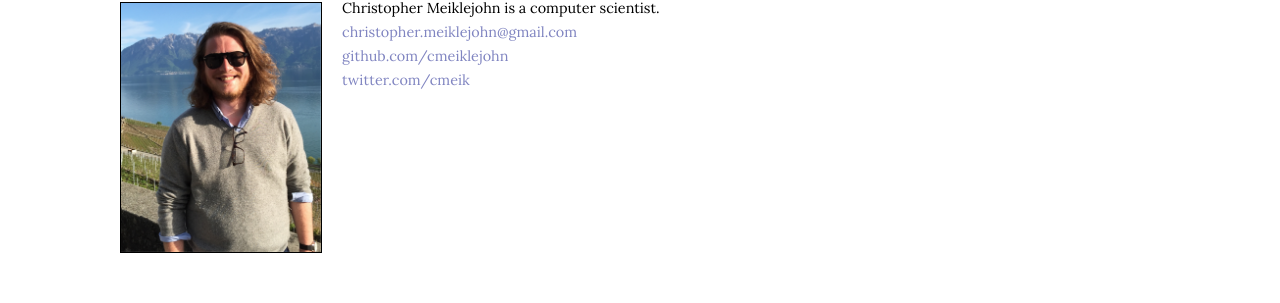
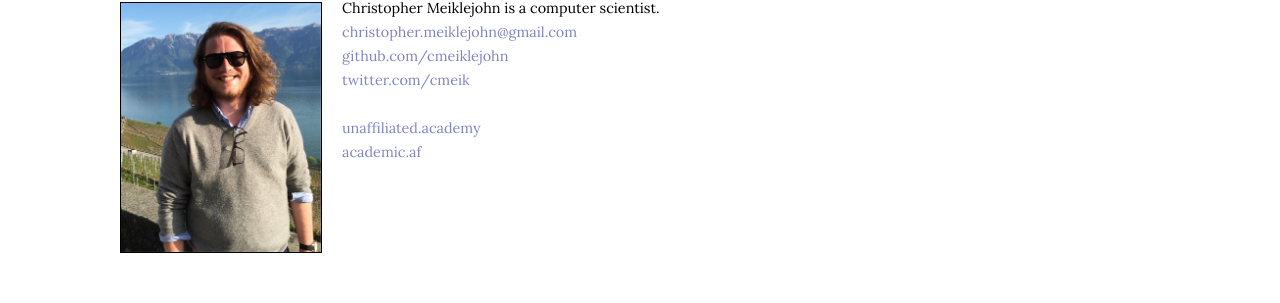
Before and after one commit to cmeiklejohn/cmeiklejohn.github.io, a Jekyll site: the page built from index.html, in a window 1280 px wide. Shown: the part 1958-2261 px from the top of the page. Built offline with Jekyll 4.4.1, drawn with Linux system fonts in a browser that asks for light colours.

Commit message:
Add important URLs.

```diff
--- a/_layouts/default.html
+++ b/_layouts/default.html
@@ -51,6 +51,9 @@
                       href="mailto:christopher.meiklejohn@gmail.com">christopher.meiklejohn@gmail.com</a><br />
                     <a href="http://github.com/cmeiklejohn/">github.com/cmeiklejohn</a><br />
                     <a href="http://twitter.com/cmeik/">twitter.com/cmeik</a><br />
+                    <br/>
+                    <a href="http://unaffiliated.academy">unaffiliated.academy</a><br />
+                    <a href="http://academic.af">academic.af</a><br />
                     </p>
                 </div>
               </div>
```
